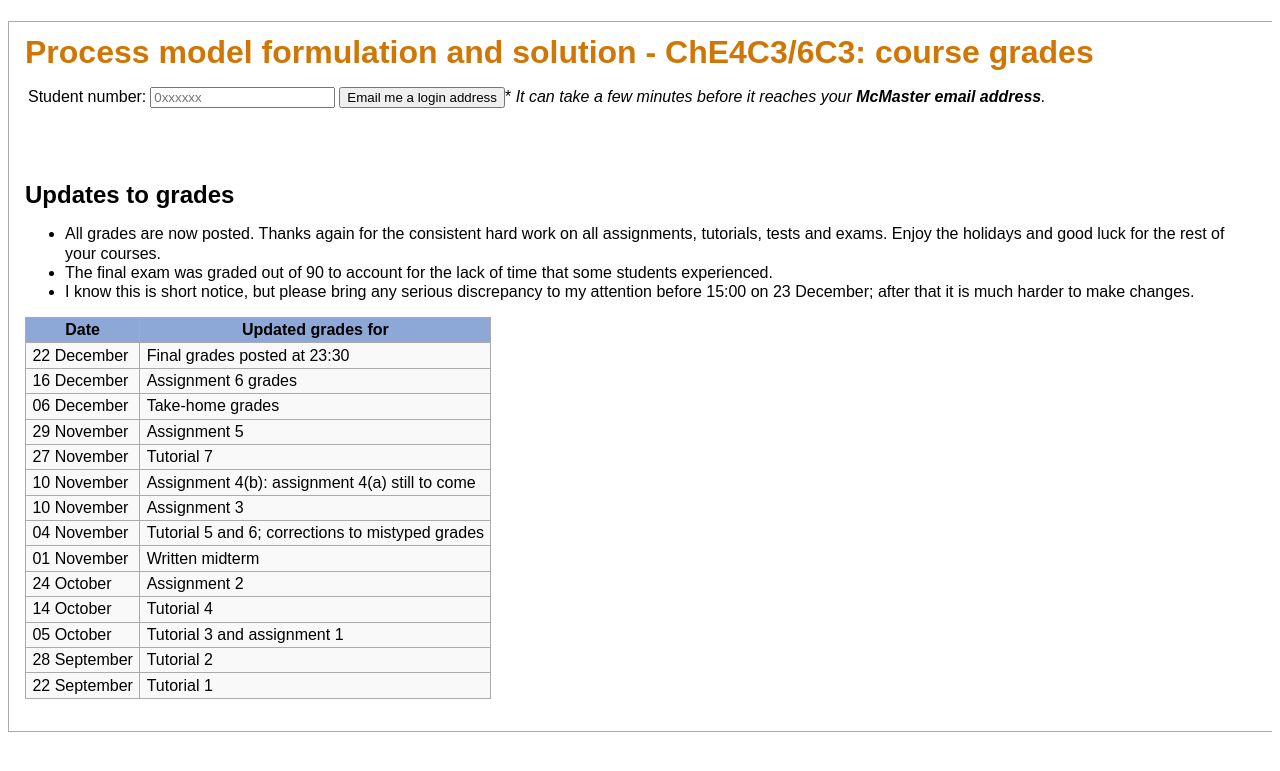
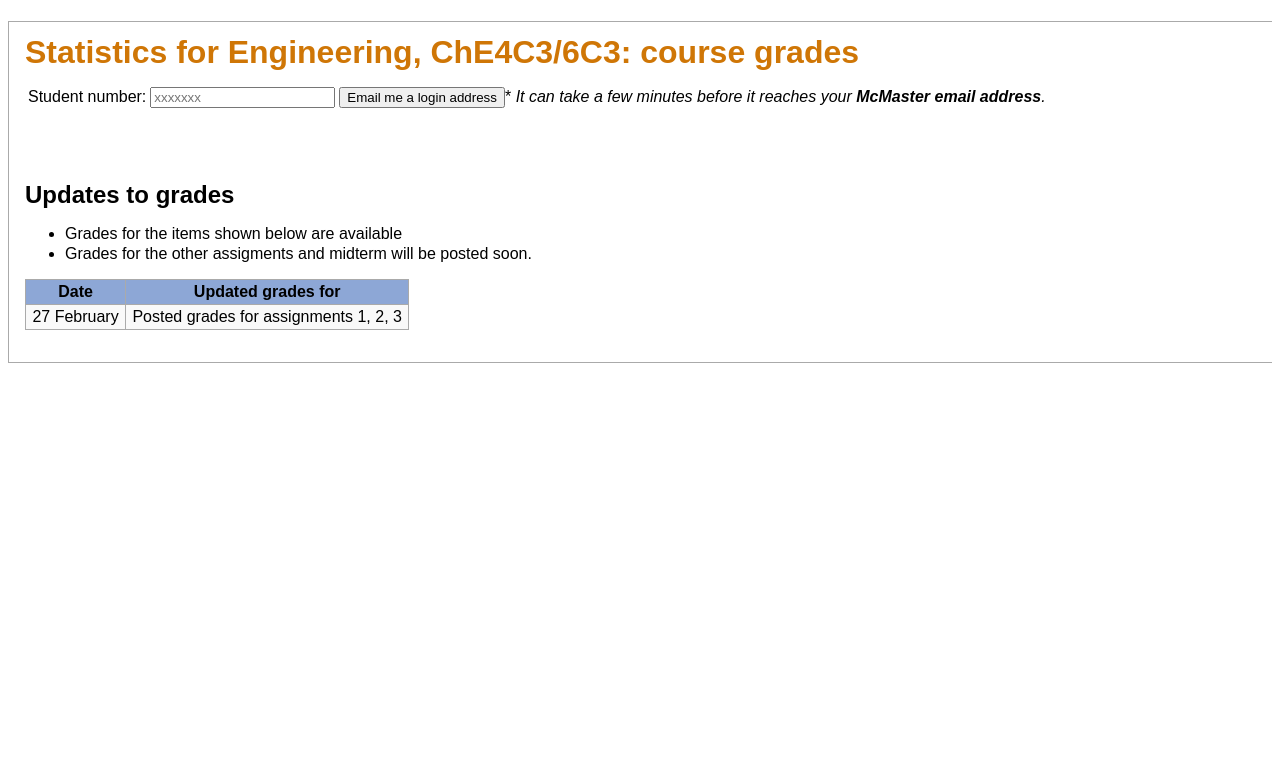
Before and after one commit to kgdunn/Django-app-grades, a Django app: template templates/sign_in_form.html in a window 1280 px wide. Shown: the top 771 px of the page. Run offline with Django 3.2, Linux system fonts and the light colour scheme; the template is opened without the code that fills it, so the values that code supplies are empty; some libraries are stand-ins or nearby versions.

Commit message:
Updates to get the code working for 2012 4C3 course

```diff
--- a/templates/base_page.html
+++ b/templates/base_page.html
@@ -18,13 +18,13 @@
 					});
 				});
 			</script>
-			<!-- (c) Grades website, Kevin Dunn, January 2011, http://connectmv.com, database powered by Django, graphics etc in matplotlib -->
+			<!-- (c) Grades website, Kevin Dunn, February 2012, http://connectmv.com, database powered by Django, graphics etc in matplotlib -->
         </head>
 <body>
 <div id="globalWrapper">
 	<div id="column-content">
 		<div id="content">
-			<h1 id="firstHeading">Process model formulation and solution - ChE4C3/6C3: course grades</h1>
+			<h1 id="firstHeading">Statistics for Engineering, ChE4C3/6C3: course grades</h1>
 
 			{% block content %}{% endblock%}
 
--- a/templates/sign_in_form.html
+++ b/templates/sign_in_form.html
@@ -5,7 +5,7 @@
 	<table class="sign-in-table">
 		<tr>
 			<td>Student number:</td>
-			<td><input id="id_student_number" type="text" name="student_number" maxlength="7" placeholder="0xxxxxx"/></td>
+			<td><input id="id_student_number" type="text" name="student_number" maxlength="7" placeholder="xxxxxxx"/></td>
 			<td><input type="submit" name="mysubmit" value="Email me a login address">* <i>It can take a few minutes before it
 reaches your <b>McMaster email address</b>.</i></td>
 		</tr>
@@ -15,11 +15,8 @@ reaches your <b>McMaster email address</b>.</i></td>
 
 <br><br>
 <h2>Updates to grades</h2>
-<ul><li>All grades are now posted. Thanks again for the consistent hard work on all assignments, tutorials, tests and exams.
-Enjoy the holidays and good luck for the rest of your courses.</li>
-    <li>The final exam was graded out of 90 to account for the lack of time that some students experienced. </li>
-    <li>I know this is short notice, but please bring any serious discrepancy to my attention before 15:00 on 23 December; after that
-it is much harder to make changes.</li>
+<ul><li>Grades for the items shown below are available</li>
+    <li>Grades for the other assigments and midterm will be posted soon. </li>
 </ul>
         <table class="gradetable">
 		<tr>
@@ -27,59 +24,8 @@ it is much harder to make changes.</li>
 			<th>Updated grades for</th>
 		</tr>
 		<tr>
-			<td>22 December</td>
-			<td>Final grades posted at 23:30</td>
+			<td>27 February</td>
+			<td>Posted grades for assignments 1, 2, 3</td>
 		</tr>
-		<tr>
-			<td>16 December</td>
-			<td>Assignment 6 grades</td>
-		</tr>
-		<tr>
-			<td>06 December</td>
-			<td>Take-home grades</td>
-		</tr>
-		<tr>
-			<td>29 November</td>
-			<td>Assignment 5</td>
-		</tr>
-		<tr>
-			<td>27 November</td>
-			<td>Tutorial 7</td>
-		</tr>
-		<tr>
-			<td>10 November</td>
-			<td>Assignment 4(b): assignment 4(a) still to come</td>
-		</tr>
-		<tr>
-			<td>10 November</td>
-			<td>Assignment 3</td>
-		</tr>
-		<tr>
-			<td>04 November</td>
-			<td>Tutorial 5 and 6; corrections to mistyped grades</td>
-		</tr>
-		<tr>
-			<td>01 November</td>
-			<td>Written midterm</td>
-		</tr>
-		<tr>
-			<td>24 October</td>
-			<td>Assignment 2</td>
-		</tr>
-		<tr>
-			<td>14 October</td>
-			<td>Tutorial 4</td>
-		</tr>
-		<tr>
-			<td>05 October</td>
-			<td>Tutorial 3 and assignment 1</td>
-		</tr>
-		<tr>
-			<td>28 September</td>
-			<td>Tutorial 2</td>
-		</tr>
-			<td>22 September</td>
-			<td>Tutorial 1</td>
-                </tr>
         </table>
 {% endblock %}
```
Also changed, not shown: views.py (+4 -8 lines).
